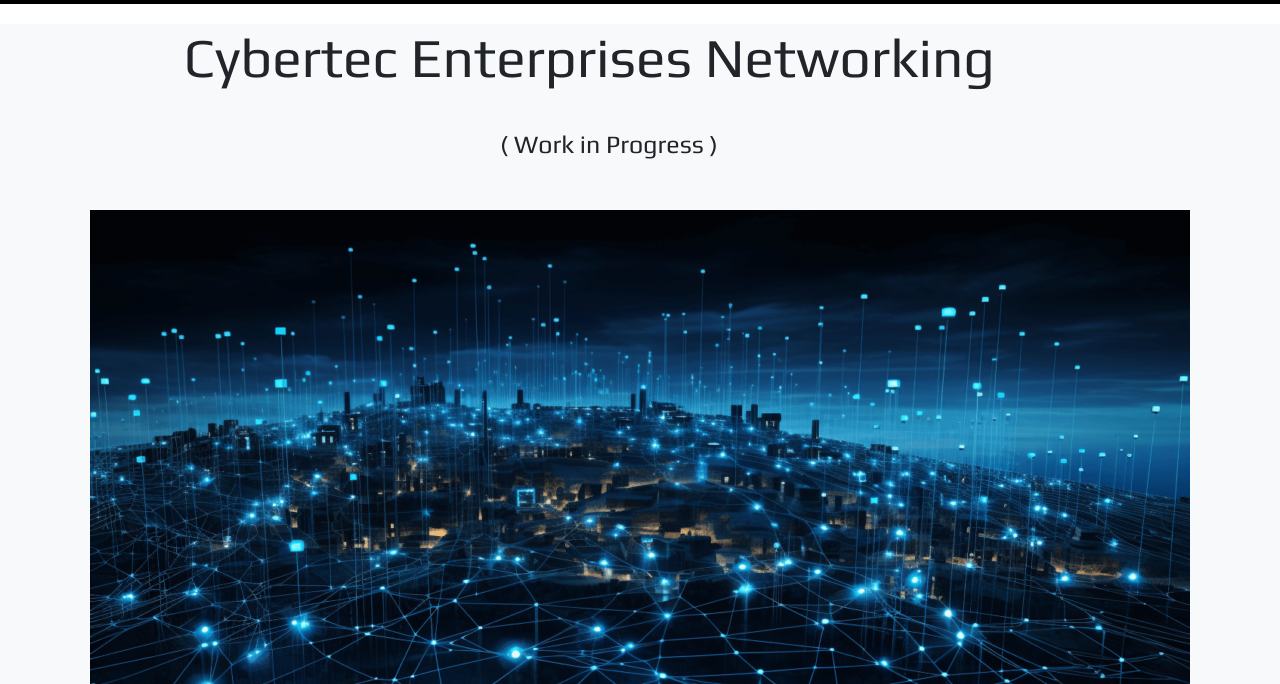
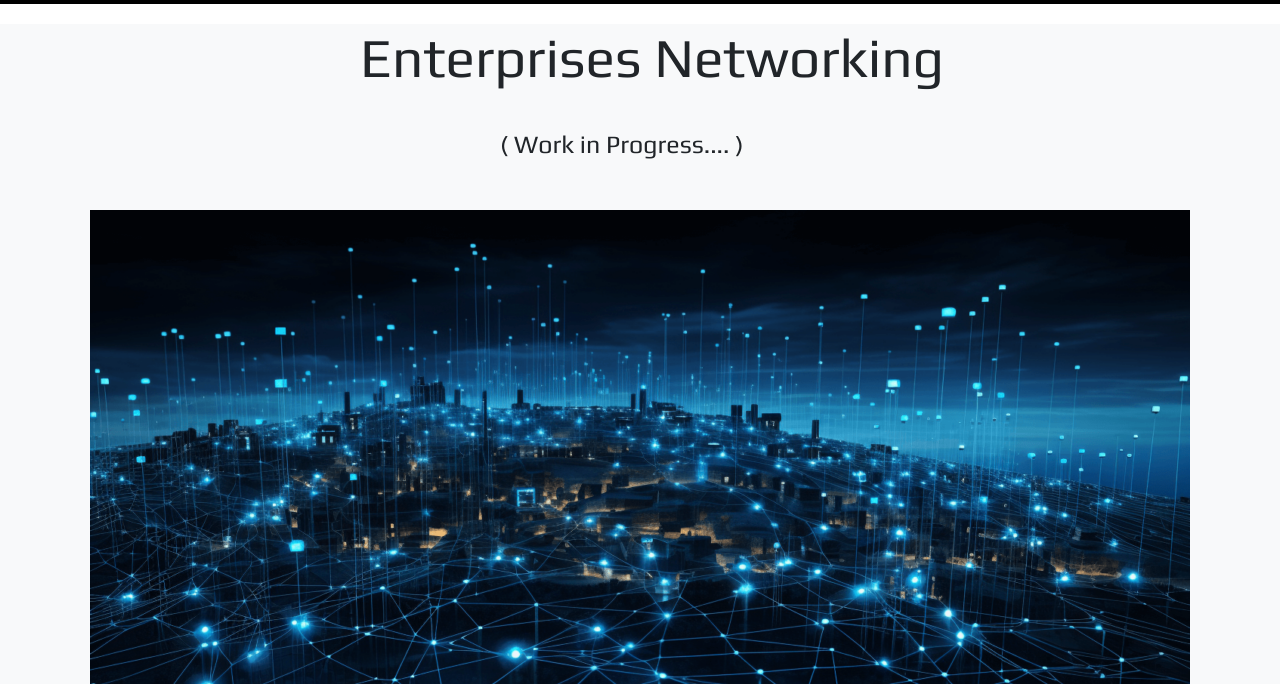
Before and after one commit to Kwenu/Cybertec-Enterprises, a plain HTML site: page solar.html in a window 1280 px wide. Shown: the part 116-800 px from the top of the page. Drawn offline with nearby package versions, Linux system fonts and the light colour scheme.

Commit message:
networking

```diff
--- a/solar.html
+++ b/solar.html
@@ -81,8 +81,8 @@
     <section class="bg-light">
       <div class="container">
         <div class="col-md-10">
-          <h1 class="text-center text-md-left" id="solar">Cybertec Enterprises Networking</h1>
-          <h1 class="details">( Work in Progress )</h1>
+          <h1 class="text-center text-md-left" id="solar">Enterprises Networking</h1>
+          <h1 class="details">( Work in Progress.... )</h1>
         </div>
         <!-- <h1 class="text-center my-5">
           Solar panels are not just a source of energy. <br />They're a promise
--- a/style_solar.css
+++ b/style_solar.css
@@ -143,7 +143,7 @@ header.sticky {
 
 .bg-light #solar {
   margin-top: 140px;
-  margin-left: 84px;
+  margin-left: 260px;
   font-size: 55px;
 }
 
```
